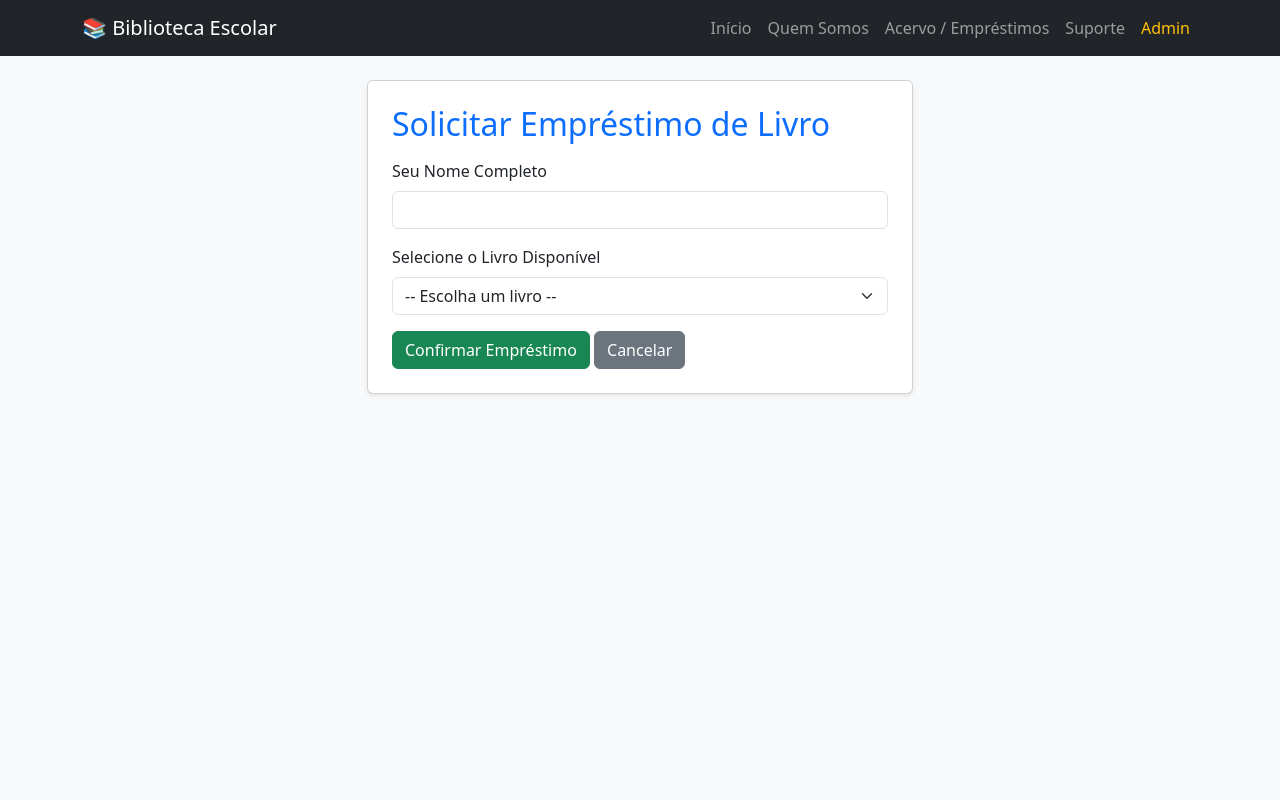
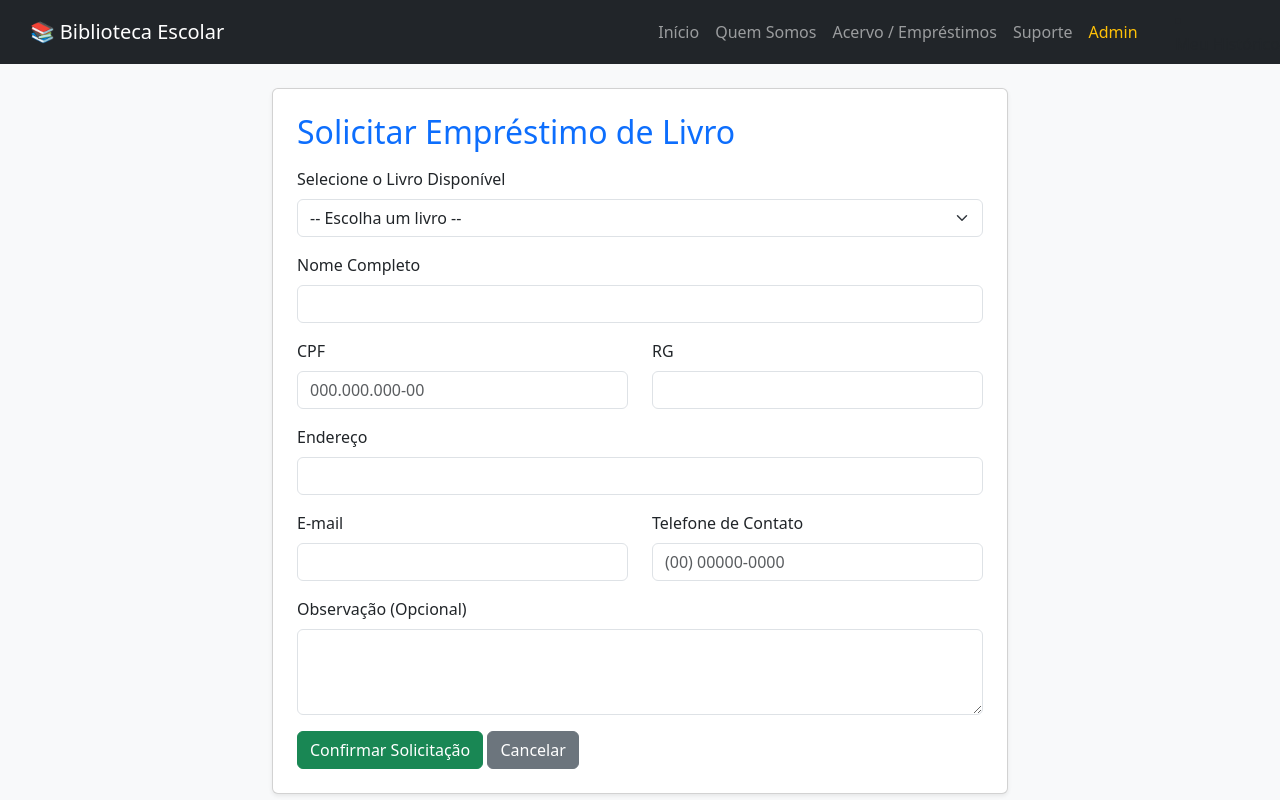
Before and after one commit to ryancs2/BIBLIOTECA-GRUPO-A, a Django app: page /emprestimo/ in a window 1280 px wide. Run offline with Django 5.2, Linux system fonts and the light colour scheme; tables that the repository leaves empty hold one stand-in row (values such as "Sample post").

Commit message:
Alteração da solução para a tela de histórico do usuário, onde é possível visualizar os empréstimos realizados e o status de cada um. Além disso, foram feitas alterações no arquivo urls.py para incluir a rota para a nova tela de histórico.

```diff
--- a/livros/models.py
+++ b/livros/models.py
@@ -1,21 +1,4 @@
 from django.db import models
-
-# Create your models here.
-
-from django.db import models
-
-class Livro(models.Model):
-    titulo = models.CharField(max_length=200, verbose_name="Título")
-    autor = models.CharField(max_length=150, verbose_name="Autor")
-    editora = models.CharField(max_length=100, verbose_name="Editora")
-    ano_publicacao = models.IntegerField(verbose_name="Ano de Publicação")
-    quantidade_exemplares = models.IntegerField(verbose_name="Quantidade de Exemplares")
-    disponivel = models.BooleanField(default=True, verbose_name="Disponível")
-
-    def __str__(self):
-        return f"{self.titulo} - {self.autor}"
-
-    from django.db import models
 
 class Livro(models.Model):
     titulo = models.CharField(max_length=200, verbose_name="Título")
@@ -30,9 +13,15 @@ class Livro(models.Model):
 
 class Emprestimo(models.Model):
     livro = models.ForeignKey(Livro, on_delete=models.CASCADE, verbose_name="Livro")
-    nome_solicitante = models.CharField(max_length=150, verbose_name="Nome do Aluno/Funcionário")
-    data_empréstimo = models.DateField(auto_now_add=True, verbose_name="Data da Solicitação")
+    nome_completo = models.CharField(max_length=150, verbose_name="Nome Completo")
+    cpf = models.CharField(max_length=14, verbose_name="CPF")
+    rg = models.CharField(max_length=20, verbose_name="RG")
+    endereco = models.CharField(max_length=255, verbose_name="Endereço")
+    email = models.EmailField(verbose_name="E-mail")
+    telefone = models.CharField(max_length=20, verbose_name="Telefone de Contato")
+    observacao = models.TextField(blank=True, null=True, verbose_name="Observação")
+    data_emprestimo = models.DateField(auto_now_add=True, verbose_name="Data da Solicitação")
     devolvido = models.BooleanField(default=False, verbose_name="Devolvido")
 
     def __str__(self):
-        return f"Empréstimo de {self.livro.titulo} para {self.nome_solicitante}"
+        return f"Empréstimo de {self.livro.titulo} para {self.nome_completo}"
--- a/livros/templates/livros/base.html
+++ b/livros/templates/livros/base.html
@@ -23,6 +23,7 @@
                 </ul>
             </div>
         </div>
+        <li class="nav-item"><a class="nav-link" href="{% url 'historico_usuario' %}">Meu Histórico</a></li>
     </nav>
 
     <div class="container">
--- a/livros/templates/livros/emprestimo_form.html
+++ b/livros/templates/livros/emprestimo_form.html
@@ -1,24 +1,18 @@
 {% extends 'livros/base.html' %}
 {% block content %}
 <div class="row justify-content-center">
-    <div class="col-md-6">
+    <div class="col-md-8">
         <div class="card shadow-sm p-4">
             <h2 class="mb-3 text-primary">Solicitar Empréstimo de Livro</h2>
 
             {% if erro %}
-                <div class="alert alert-danger" role="alert">
-                    {{ erro }}
-                </div>
+                <div class="alert alert-danger" role="alert">{{ erro }}</div>
             {% endif %}
 
             <form method="POST">
                 {% csrf_token %}
-                <div class="mb-3">
-                    <label class="form-label">Seu Nome Completo</label>
-                    <input type="text" name="nome_solicitante" class="form-control" required>
-                </div>
-
-                <div class="mb-3">
+                <div class="row">
+                    <div class="mb-3 col-md-12">
                         <label class="form-label">Selecione o Livro Disponível</label>
                         <select name="livro_id" class="form-select" required>
                             <option value="">-- Escolha um livro --</option>
@@ -30,7 +24,43 @@
                         </select>
                     </div>
 
-                <button type="submit" class="btn btn-success">Confirmar Empréstimo</button>
+                    <div class="mb-3 col-md-12">
+                        <label class="form-label">Nome Completo</label>
+                        <input type="text" name="nome_completo" class="form-control" required>
+                    </div>
+
+                    <div class="mb-3 col-md-6">
+                        <label class="form-label">CPF</label>
+                        <input type="text" name="cpf" class="form-control" placeholder="000.000.000-00" required>
+                    </div>
+
+                    <div class="mb-3 col-md-6">
+                        <label class="form-label">RG</label>
+                        <input type="text" name="rg" class="form-control" required>
+                    </div>
+
+                    <div class="mb-3 col-md-12">
+                        <label class="form-label">Endereço</label>
+                        <input type="text" name="endereco" class="form-control" required>
+                    </div>
+
+                    <div class="mb-3 col-md-6">
+                        <label class="form-label">E-mail</label>
+                        <input type="email" name="email" class="form-control" required>
+                    </div>
+
+                    <div class="mb-3 col-md-6">
+                        <label class="form-label">Telefone de Contato</label>
+                        <input type="text" name="telefone" class="form-control" placeholder="(00) 00000-0000" required>
+                    </div>
+
+                    <div class="mb-3 col-md-12">
+                        <label class="form-label">Observação (Opcional)</label>
+                        <textarea name="observacao" class="form-control" rows="3"></textarea>
+                    </div>
+                </div>
+
+                <button type="submit" class="btn btn-success">Confirmar Solicitação</button>
                 <a href="{% url 'lista_livros' %}" class="btn btn-secondary">Cancelar</a>
             </form>
         </div>
--- a/livros/urls.py
+++ b/livros/urls.py
@@ -7,4 +7,5 @@ urlpatterns = [
     path('suporte/', views.suporte, name='suporte'),
     path('acervo/', views.lista_livros, name='lista_livros'),
     path('emprestimo/', views.solicitar_emprestimo, name='solicitar_emprestimo'),
+    path('historico/', views.historico_usuario, name='historico_usuario'),
 ]
--- a/livros/views.py
+++ b/livros/views.py
@@ -26,15 +26,21 @@ def solicitar_emprestimo(request):
     erro = None
 
     if request.method == 'POST':
-        nome_solicitante = request.POST.get('nome_solicitante')
         livro_id = request.POST.get('livro_id')
-
         livro = get_object_or_404(Livro, id=livro_id)
 
         if livro.quantidade_exemplares > 0 and livro.disponivel:
-            # Cria o registro do empréstimo
-            Emprestimo.objects.create(livro=livro, nome_solicitante=nome_solicitante)
-            # Atualiza a quantidade e disponibilidade
+            Emprestimo.objects.create(
+                livro=livro,
+                nome_completo=request.POST.get('nome_completo'),
+                cpf=request.POST.get('cpf'),
+                rg=request.POST.get('rg'),
+                endereco=request.POST.get('endereco'),
+                email=request.POST.get('email'),
+                telefone=request.POST.get('telefone'),
+                observacao=request.POST.get('observacao')
+            )
+
             livro.quantidade_exemplares -= 1
             if livro.quantidade_exemplares == 0:
                 livro.disponivel = False
@@ -47,3 +53,18 @@ def solicitar_emprestimo(request):
         'livros_disponiveis': livros_disponiveis,
         'erro': erro
     })
+
+def historico_usuario(request):
+    cpf = request.GET.get('cpf')
+    emprestimos_ativos = []
+    emprestimos_devolvidos = []
+
+    if cpf:
+        emprestimos_ativos = Emprestimo.objects.filter(cpf=cpf, devolvido=False)
+        emprestimos_devolvidos = Emprestimo.objects.filter(cpf=cpf, devolvido=True)
+
+    return render(request, 'livros/historico.html', {
+        'emprestimos_ativos': emprestimos_ativos,
+        'emprestimos_devolvidos': emprestimos_devolvidos,
+        'cpf': cpf
+    })
```
Also changed, not shown: livros/templates/livros/historico.html (added, +52 -0 lines), db.sqlite3, livros/migrations/0003_rename_data_empréstimo_emprestimo_data_emprestimo_and_more.py (added). Lines whose indentation alone changed are shown as unchanged.
